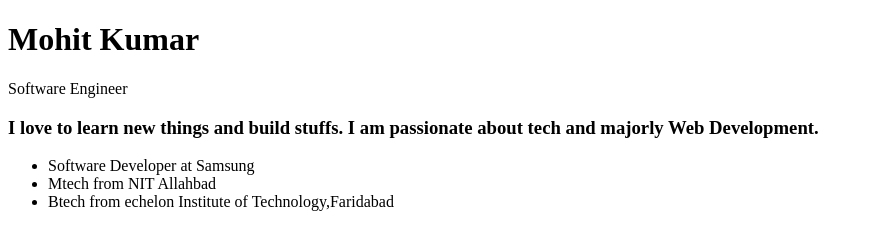
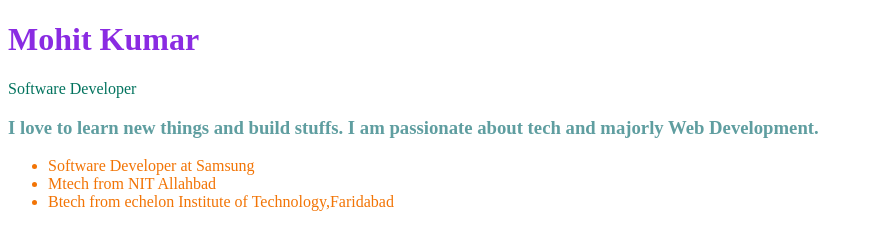
Before and after one commit to mohit2978/MyWebsite, a plain HTML site: page index.html in a window 1280 px wide. Shown: the whole page, without its empty margins (0-873 px from the left). Drawn offline with Linux system fonts and the light colour scheme.

Commit message:
css added basic

```diff
--- a/index.html
+++ b/index.html
@@ -3,12 +3,13 @@
 <head>
     <meta charset="UTF-8">
     <meta name="viewport" content="width=device-width, initial-scale=1.0">
-    <title>Document</title>
+    <link rel="styleSheet" href="style.css">
+    <title>My Website</title>
 </head>
 <body>
     <h1>Mohit Kumar</h1>
     <div>
-        <span>Software Engineer</span>
+        <span>Software Developer</span>
     </div>
     <h3>
         I love to learn new things and build stuffs. I am passionate about tech and majorly
@@ -19,5 +20,6 @@
         <li> Mtech from NIT Allahbad</li>
         <li> Btech from echelon Institute of Technology,Faridabad</li>
     </ul>
+
 </body>
 </html>
--- /dev/null
+++ b/style.css
@@ -0,0 +1,13 @@
+h1{
+    color:blueviolet
+}
+
+h3{
+    color:cadetblue
+}
+span{
+    color:#02735E
+}
+li{
+    color: #F27405;
+}
```
